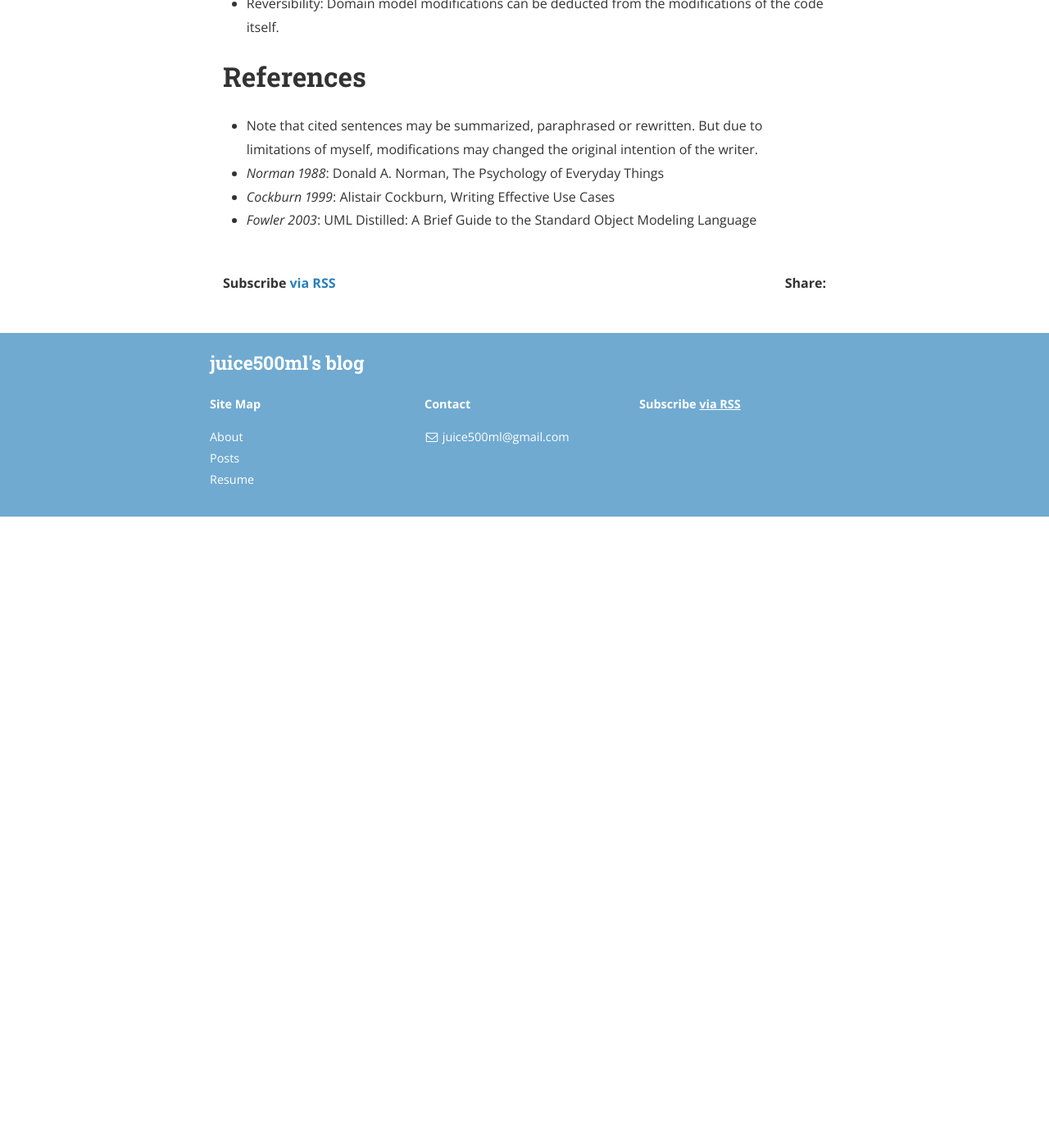
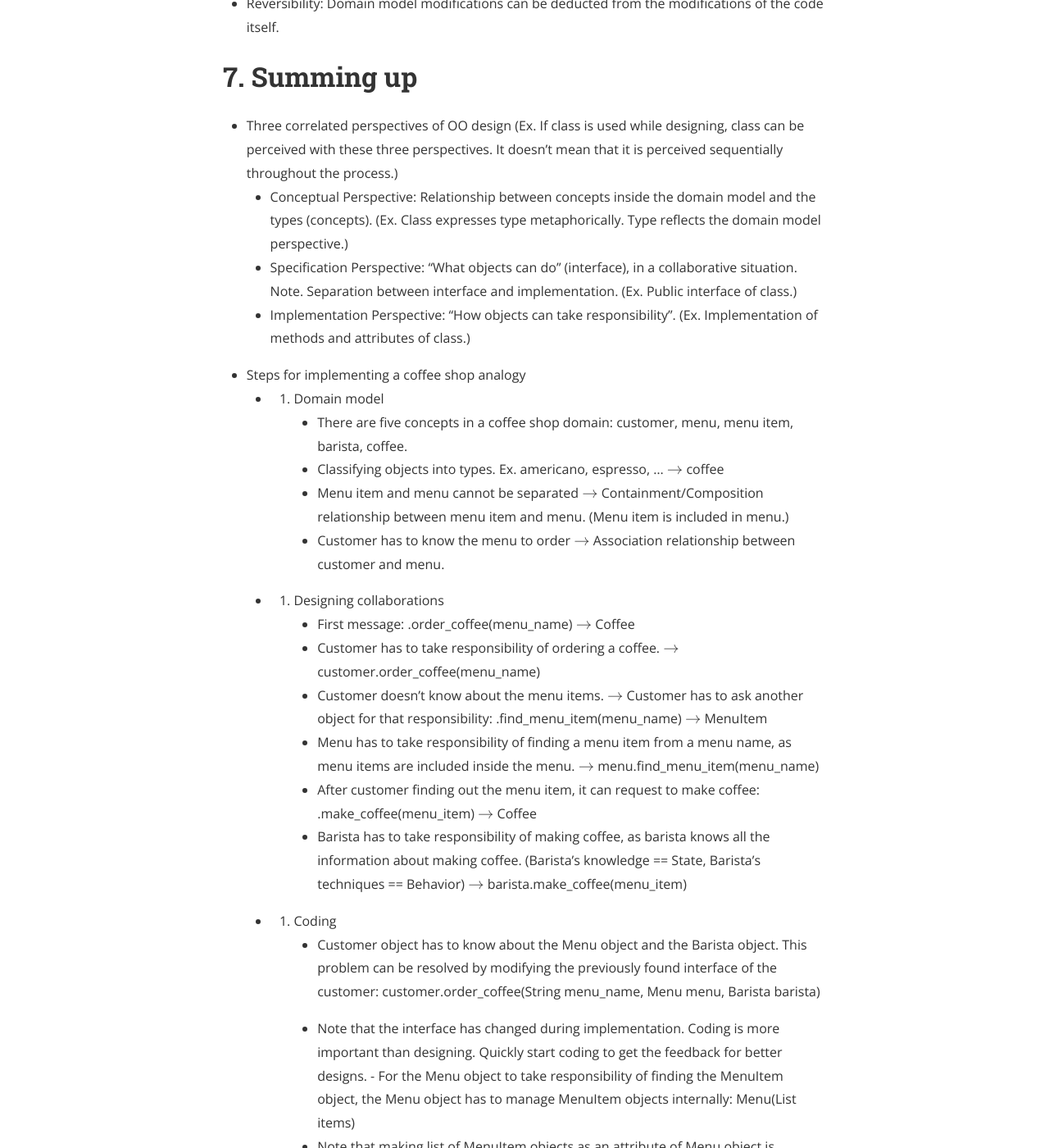
Before and after one commit to juice500ml/juice500ml.github.io, a Jekyll site: the page built from _posts/2019-02-16-The-Essence-of-Object-Orientation.markdown, in a window 1280 px wide and 1400 px high, scrolled down 15858 px. Shown: the whole window at 82% size. Built offline with Jekyll 4.4.1, drawn with Linux system fonts in a browser that asks for light colours; nearby versions of some CDN libraries; formulas are drawn with MathJax 3; before the commit the page ends 16488 px from its top, so only the background shows below that; some of the changed text lies outside the part shown.

Commit message:
Post 2019-02-16-The-Essence-of-Object-Orientation.markdown upload from Editorial

```diff
--- a/_posts/2019-02-16-The-Essence-of-Object-Orientation.markdown
+++ b/_posts/2019-02-16-The-Essence-of-Object-Orientation.markdown
@@ -302,6 +302,39 @@ This is a summary of the book [The Essence of Object-Orientation: Roles, Respons
 - Symbol is borrowed from the concepts in the domain model, resulting narrow semantic gap, exploiting tacit knowledge that usually remains unchanged.
 - Reversibility: Domain model modifications can be deducted from the modifications of the code itself.
 
+# 7. Summing up
+- Three correlated perspectives of OO design (Ex. If class is used while designing, class can be perceived with these three perspectives. It doesn’t mean that it is perceived sequentially throughout the process.)
+	- Conceptual Perspective: Relationship between concepts inside the domain model and the types (concepts). (Ex. Class expresses type metaphorically. Type reflects the domain model perspective.)
+	- Specification Perspective: "What objects can do" (interface), in a collaborative situation. Note. Separation between interface and implementation. (Ex. Public interface of class.)
+	- Implementation Perspective: "How objects can take responsibility". (Ex. Implementation of methods and attributes of class.)
+- Steps for implementing a coffee shop analogy
+	- 1. Domain model
+		- There are five concepts in a coffee shop domain: customer, menu, menu item, barista, coffee.
+		- Classifying objects into types. Ex. americano, espresso, ... $\to$ coffee
+		- Menu item and menu cannot be separated $\to$ Containment/Composition relationship between menu item and menu. (Menu item is included in menu.)
+		- Customer has to know the menu to order $\to$ Association relationship between customer and menu.
+	- 2. Designing collaborations
+		- First message: .order_coffee(menu_name) $\to$ Coffee
+		- Customer has to take responsibility of ordering a coffee. $\to$ customer.order_coffee(menu_name)
+		- Customer doesn’t know about the menu items. $\to$ Customer has to ask another object for that responsibility: .find_menu_item(menu_name) $\to$ MenuItem
+		- Menu has to take responsibility of finding a menu item from a menu name, as menu items are included inside the menu. $\to$ menu.find_menu_item(menu_name)
+		- After customer finding out the menu item, it can request to make coffee: .make_coffee(menu_item) $\to$ Coffee
+		- Barista has to take responsibility of making coffee, as barista knows all the information about making coffee. (Barista’s knowledge == State, Barista’s techniques == Behavior) $\to$ barista.make_coffee(menu_item)
+	- 3. Coding
+		- Customer object has to know about the Menu object and the Barista object. This problem can be resolved by modifying the previously found interface of the customer: customer.order_coffee(String menu_name, Menu menu, Barista barista)
+			- Note that the interface has changed during implementation. Coding is more important than designing. Quickly start coding to get the feedback for better designs.
+		- For the Menu object to take responsibility of finding the MenuItem object, the Menu object has to manage MenuItem objects internally: Menu(List<MenuItem> items)
+			- Note that making list of MenuItem objects as an attribute of Menu object is determined while implementing, not while desigining: Seperation of interface and implementation.
+		- MenuItem has to provide operations for comparison with the String menu_name: menu_item.equals(String menu_name)
+			- Note that the operation of the MenuItem is determined while implementing, as it is near impossible to predict the shape of the interface before really collaborating. Quickly dive into implementing functions to sketch the whole collaboration. Ex. TDD
+	- Three perspectives of coffee shop implementation
+		- Conceptual perspective: Classes successfully reflect domain model’s concepts and relationship between concepts. Ex. Modify Barista code to modify how coffee is made.
+		- Specification perspective: Public interface of each classes.
+		- Implementation perspective: Methods and attributes of each classes. Modifications made to those secrets should not propagate to other outside objects.
+- Make your code to easily show those three perspectives. It is the quickest way to deal with modifications flexibly.
+	- Refer to the domain model to clearly show the conceptual perspective.
+	- Clear line between specification and implementation perspective.
+
 # References
 - Note that cited sentences may be summarized, paraphrased or rewritten. But due to limitations of myself, modifications may changed the original intention of the writer.
 - *Norman 1988*: Donald A. Norman, The Psychology of Everyday Things
```
